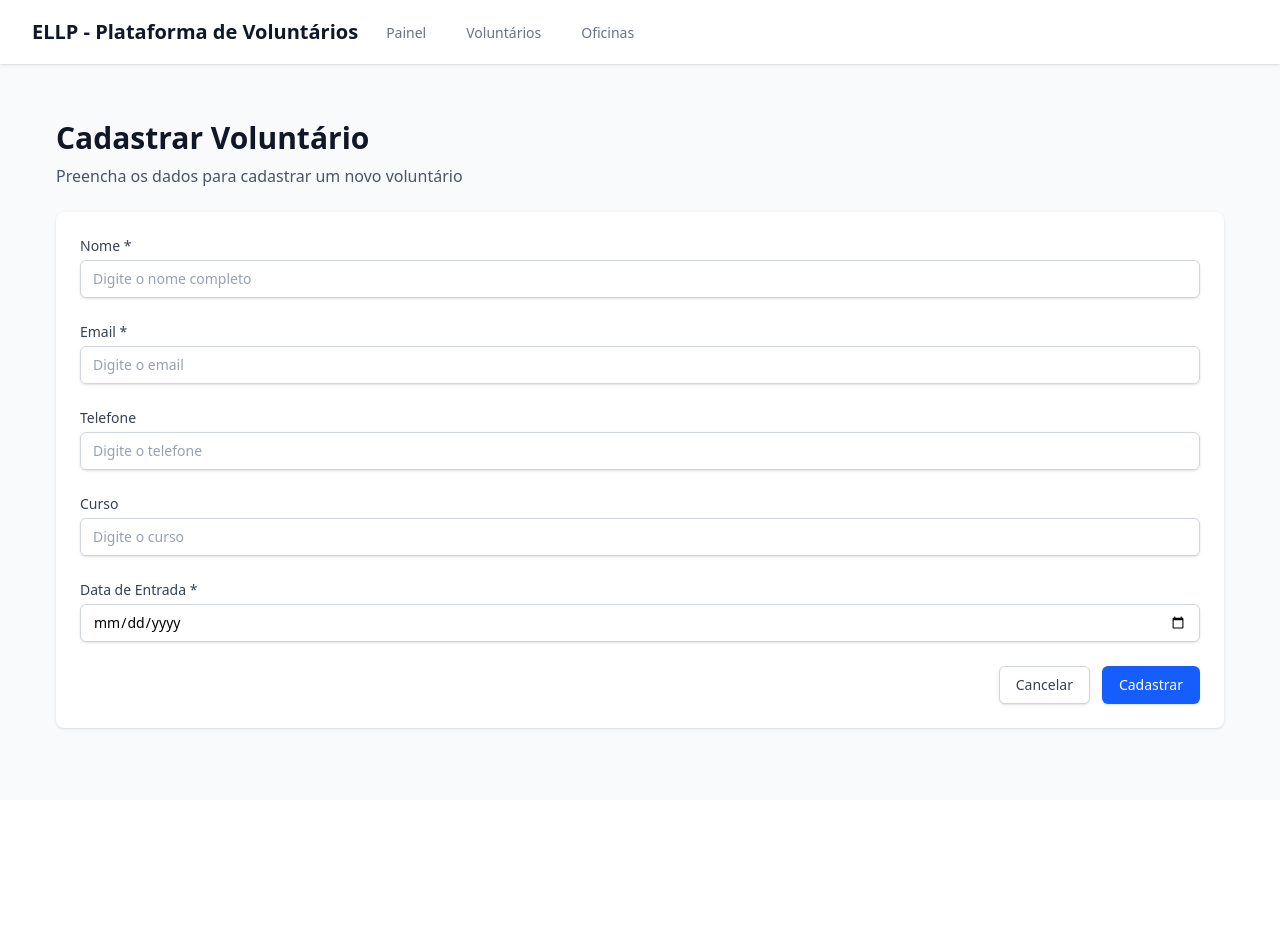
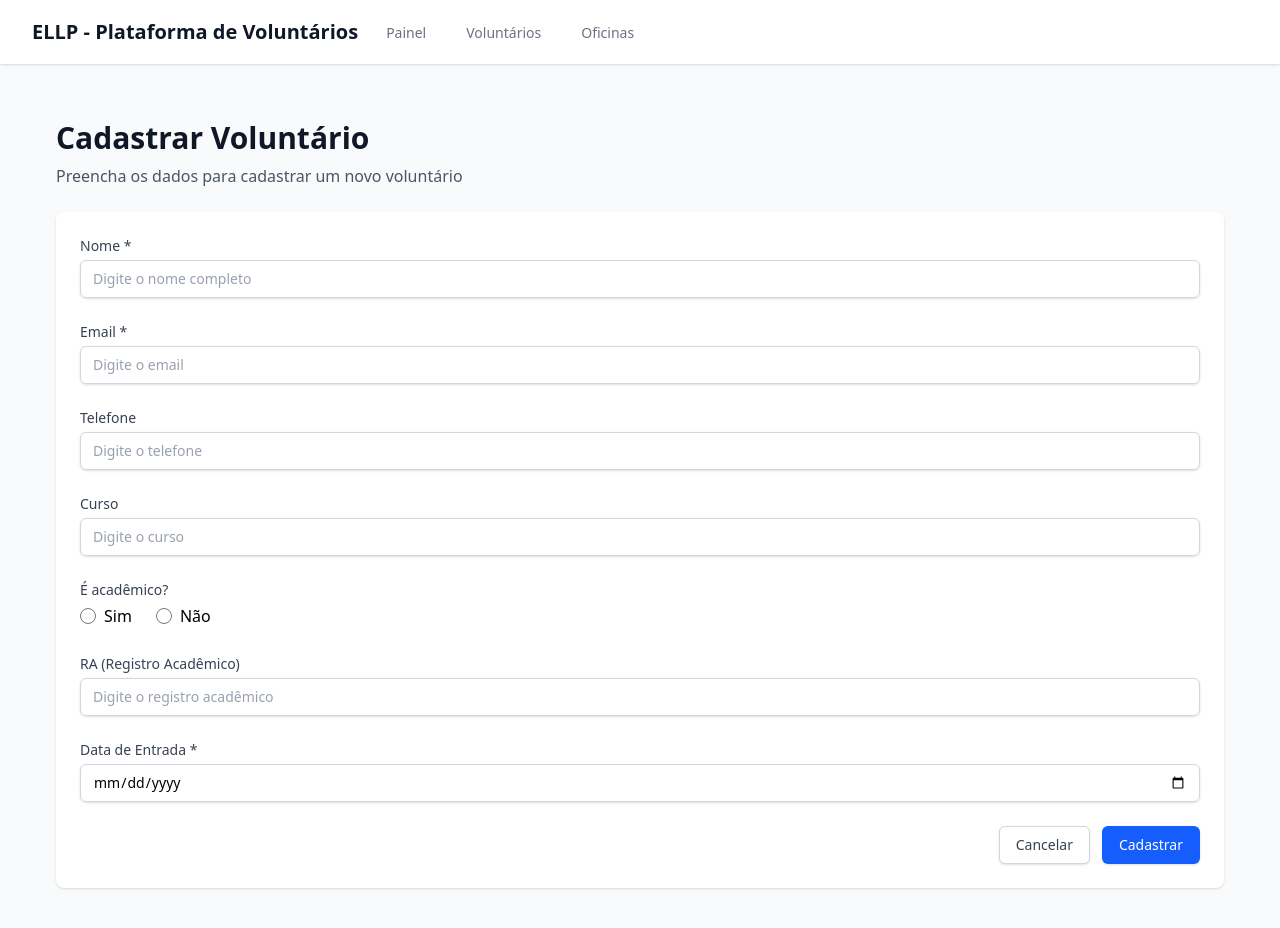
Before and after one commit to ryanmiura/ellp-volunteer-platform, a React (Vite) app in the folder frontend/: page /volunteers/register in a window 1280 px wide. Shown: the top 928 px of the page. Before the commit the page ends 800 px from the top, so only its background shows below. Built offline with nearby package versions, Linux system fonts and the light colour scheme.

Commit message:
feat: add isAcademic and ra fields to volunteer registration form

```diff
--- a/frontend/src/pages/VolunteerRegistrationPage.tsx
+++ b/frontend/src/pages/VolunteerRegistrationPage.tsx
@@ -4,7 +4,9 @@ interface VolunteerFormData {
   name: string;
   email: string;
   phone?: string;
+  isAcademic: boolean;
   course?: string;
+  ra?: string;
   entryDate: string;
 }
 
@@ -27,6 +29,10 @@ function VolunteerRegistrationPage() {
     }
     if (!data.entryDate) {
       alert('Data de entrada é obrigatória');
+      return;
+    }
+    if (data.isAcademic === undefined) {
+      alert('Por favor, indique se é acadêmico');
       return;
     }
 
@@ -116,6 +122,45 @@ function VolunteerRegistrationPage() {
             </div>
 
             <div>
+              <label htmlFor="isAcademic" className="block text-sm font-medium text-gray-700">
+                É acadêmico?
+              </label>
+              <div className="mt-1">
+                <label className="inline-flex items-center">
+                  <input
+                    type="radio"
+                    {...register('isAcademic', { required: true })}
+                    value="true"
+                    className="form-radio h-4 w-4 text-blue-600"
+                  />
+                  <span className="ml-2">Sim</span>
+                </label>
+                <label className="inline-flex items-center ml-6">
+                  <input
+                    type="radio"
+                    {...register('isAcademic', { required: true })}
+                    value="false"
+                    className="form-radio h-4 w-4 text-blue-600"
+                  />
+                  <span className="ml-2">Não</span>
+                </label>
+              </div>
+            </div>
+
+            <div>
+              <label htmlFor="ra" className="block text-sm font-medium text-gray-700">
+                RA (Registro Acadêmico)
+              </label>
+              <input
+                type="text"
+                id="ra"
+                {...register('ra')}
+                className="mt-1 block w-full px-3 py-2 border border-gray-300 rounded-md shadow-sm placeholder-gray-400 focus:outline-none focus:ring-blue-500 focus:border-blue-500 sm:text-sm"
+                placeholder="Digite o registro acadêmico"
+              />
+            </div>
+
+            <div>
               <label htmlFor="entryDate" className="block text-sm font-medium text-gray-700">
                 Data de Entrada *
               </label>
--- a/frontend/src/pages/VolunteersPage.tsx
+++ b/frontend/src/pages/VolunteersPage.tsx
@@ -14,6 +14,7 @@ const mockVolunteers: Volunteer[] = [
     isAcademic: true,
     course: 'Engenharia de Computação',
     ra: '123456',
+    entryDate: new Date('2024-01-10'),
     createdAt: new Date('2024-01-15'),
     updatedAt: new Date('2024-01-15')
   },
@@ -25,6 +26,7 @@ const mockVolunteers: Volunteer[] = [
     isAcademic: true,
     course: 'Psicologia',
     ra: '234567',
+    entryDate: new Date('2024-01-20'),
     createdAt: new Date('2024-02-01'),
     updatedAt: new Date('2024-02-01')
   },
@@ -34,6 +36,7 @@ const mockVolunteers: Volunteer[] = [
     email: 'pedro.oliveira@email.com',
     phone: '(11) 77777-7777',
     isAcademic: false,
+    entryDate: new Date('2024-02-10'),
     createdAt: new Date('2024-02-15'),
     updatedAt: new Date('2024-02-15')
   },
@@ -45,6 +48,7 @@ const mockVolunteers: Volunteer[] = [
     isAcademic: true,
     course: 'Medicina',
     ra: '345678',
+    entryDate: new Date('2024-02-25'),
     createdAt: new Date('2024-03-01'),
     updatedAt: new Date('2024-03-01')
   },
@@ -56,6 +60,7 @@ const mockVolunteers: Volunteer[] = [
     isAcademic: true,
     course: 'Direito',
     ra: '456789',
+    entryDate: new Date('2024-03-10'),
     createdAt: new Date('2024-03-15'),
     updatedAt: new Date('2024-03-15')
   },
@@ -65,6 +70,7 @@ const mockVolunteers: Volunteer[] = [
     email: 'fernanda.lima@email.com',
     phone: '(11) 44444-4444',
     isAcademic: false,
+    entryDate: new Date('2024-03-20'),
     createdAt: new Date('2024-04-01'),
     updatedAt: new Date('2024-04-01')
   },
@@ -76,6 +82,7 @@ const mockVolunteers: Volunteer[] = [
     isAcademic: true,
     course: 'Administração',
     ra: '567890',
+    entryDate: new Date('2024-04-05'),
     createdAt: new Date('2024-04-15'),
     updatedAt: new Date('2024-04-15')
   },
@@ -87,6 +94,7 @@ const mockVolunteers: Volunteer[] = [
     isAcademic: true,
     course: 'Educação Física',
     ra: '678901',
+    entryDate: new Date('2024-04-20'),
     createdAt: new Date('2024-05-01'),
     updatedAt: new Date('2024-05-01')
   }
--- a/frontend/src/types/volunteer.types.ts
+++ b/frontend/src/types/volunteer.types.ts
@@ -6,6 +6,7 @@ export interface Volunteer {
   isAcademic: boolean;
   course?: string;
   ra?: string;
+  entryDate: Date;
   createdAt: Date;
   updatedAt: Date;
 }
```
